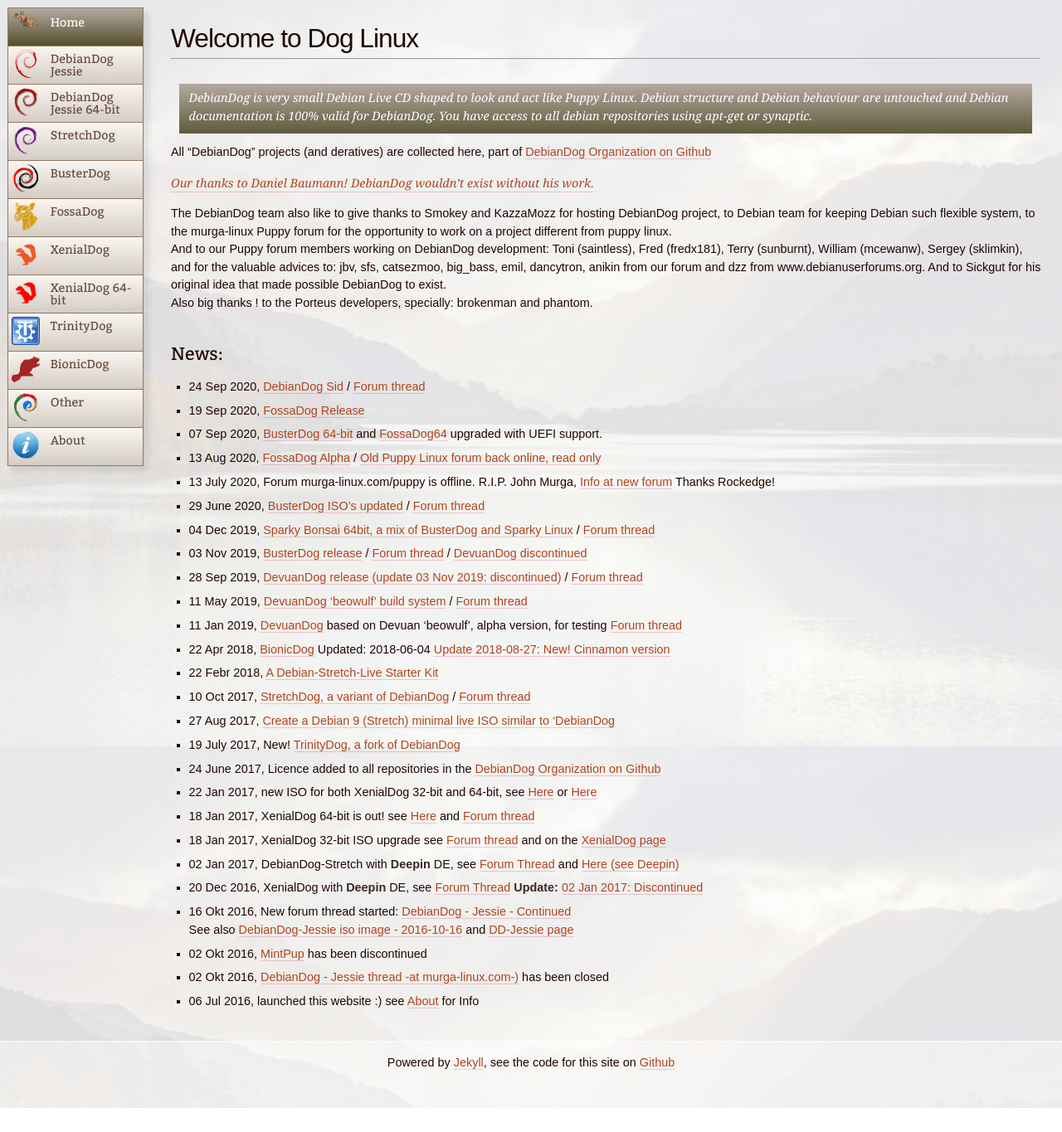
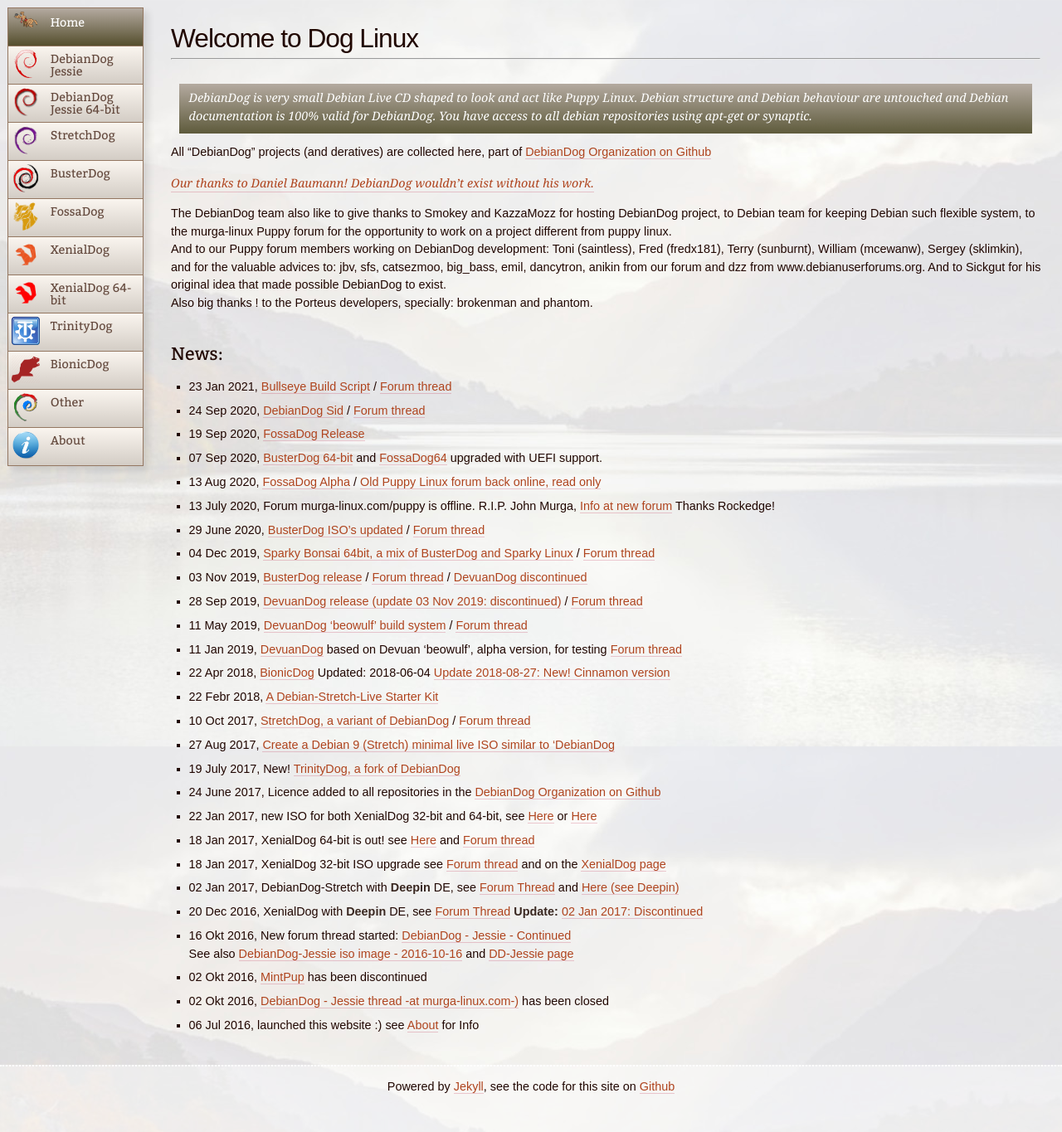
Before and after one commit to DebianDog/doglinux, a Jekyll site: the page built from index.md, in a window 1280 px wide and 1365 px high. Shown: the whole window at 83% size. Built offline with Jekyll 4.4.1, drawn with Linux system fonts in a browser that asks for light colours.

```diff
--- a/index.md
+++ b/index.md
@@ -21,6 +21,8 @@ Also big thanks ! to the Porteus developers, specially: brokenman and phantom.
 <br>
 
 ## News:
+
+- 23 Jan 2021, [Bullseye Build Script](https://debiandog.github.io/MakeLive/Readme-build-bullseyedog.html) / [Forum thread](https://forum.puppylinux.com/viewtopic.php?f=46&t=1857){:target="_blank"}
 
 - 24 Sep 2020,  [DebianDog Sid](https://github.com/DebianDog/Sid#debiandog-sid){:target="_blank"} / [Forum thread](https://forum.puppylinux.com/viewtopic.php?f=46&t=824){:target="_blank"}
 
```
